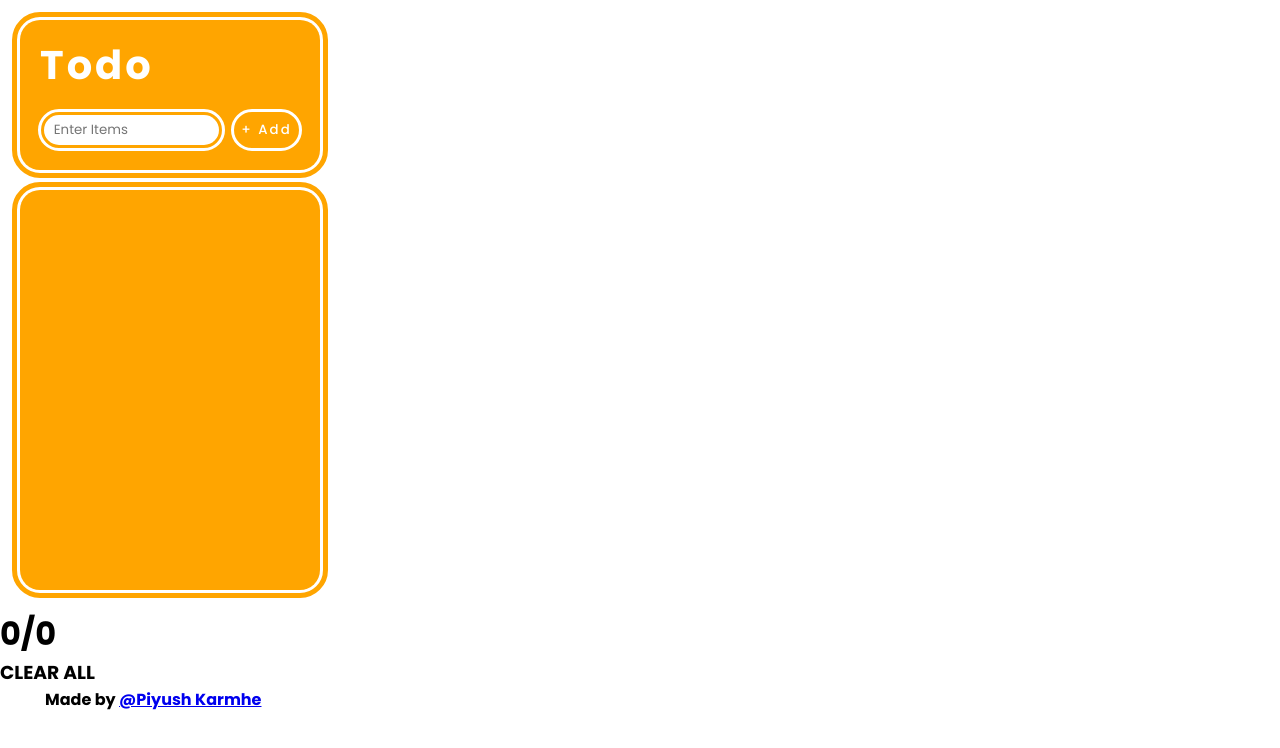
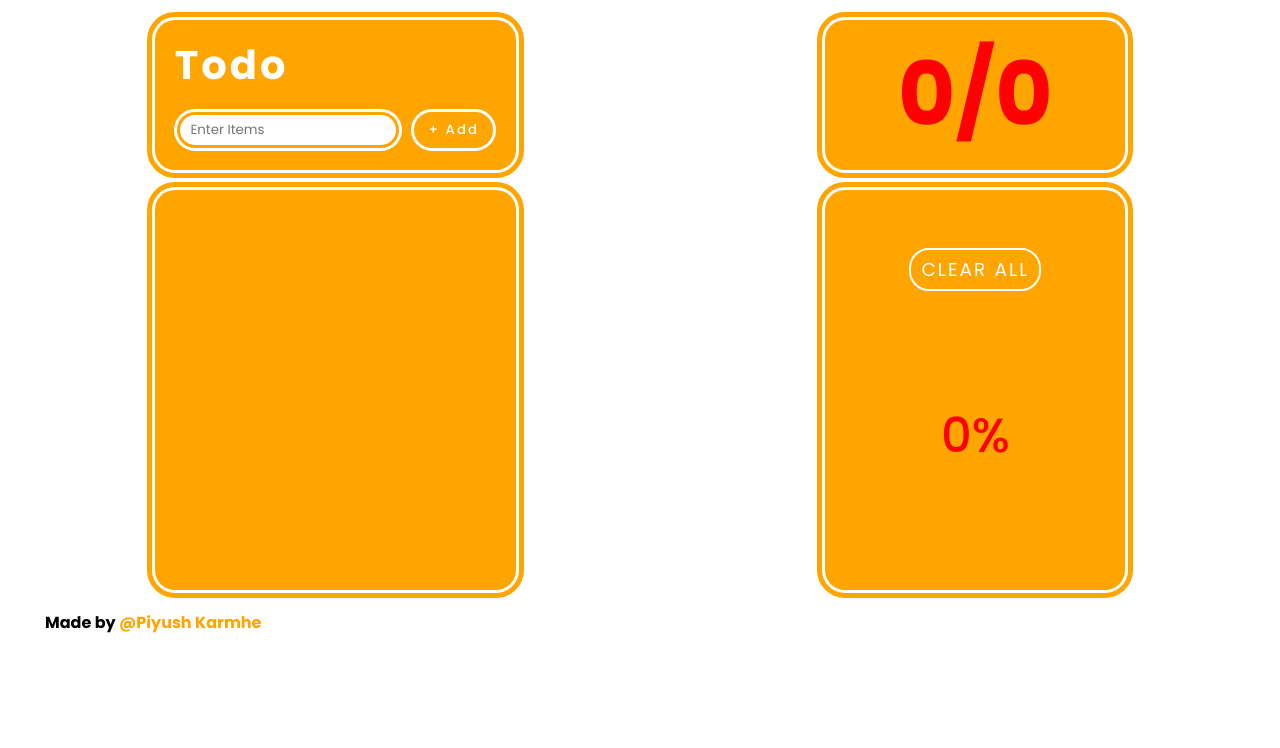
Before and after one commit to PiyushKarmhe/todo, a plain HTML site: page index.html in a window 1280 px wide. Drawn offline with Linux system fonts and the light colour scheme.

Commit message:
Update todo.css

```diff
--- a/todo.css
+++ b/todo.css
@@ -12,11 +12,17 @@
     --leftw: 300px;
     --sec: white;
     --inte: red;
+    --size: 12rem;
+}
+
+main{
+    display: flex;
+    justify-content: space-around;
 }
 
 .head{
     height: 150px;
-    width: clamp(240px,80vw,var(--leftw));
+    min-width: clamp(240px,80vw,var(--leftw));
     background-color:var(--theme);
     margin: 20px;
     border-radius: 20px;
@@ -30,7 +36,7 @@
 
 .list{
     min-height: 400px;
-    width: clamp(240px,80vw,var(--leftw));
+    min-width: clamp(240px,80vw,var(--leftw));
     background-color:var(--theme);
     margin: 20px;
     border-radius: 20px;
@@ -131,6 +137,19 @@ li{
     gap:20px;
     align-items: center;
     height: 37.67px;
+    position:relative;
+}
+
+li::before{
+    content:"✓ ";
+    position: absolute;
+    left:-22px;
+    display: none;
+    color:var(--inte);
+}
+
+li:hover::before{
+    display: block;
 }
 
 .checked{
@@ -141,6 +160,11 @@ li{
     padding: 3px 20px;
     margin-top:5px;
 }
+
+.checked::before{
+    color:var(--theme) !important;
+}
+
 .del{
     background-color: var(--inte);
     color:var(--sec);
@@ -192,3 +216,99 @@ li:hover .del{
 h4{
     margin-left:45px;
 }
+
+.top{
+    height: 150px;
+    width: clamp(240px,80vw,var(--leftw));
+    background-color:var(--theme);
+    margin: 20px;
+    border-radius: 20px;
+    padding:10px 15px;
+    outline: 5px solid var(--theme);
+    outline-offset: 3px;
+    display: flex;
+    flex-direction: column;
+    justify-content: center;
+    align-items: center;
+}
+
+.bottom{
+    min-height: 400px;
+    width: clamp(240px,80vw,var(--leftw));
+    background-color:var(--theme);
+    margin: 20px;
+    border-radius: 20px;
+    padding:10px 15px;
+    outline: 5px solid var(--theme);
+    outline-offset: 3px;
+    display: flex;
+    align-items: center;
+    justify-content: space-evenly;
+    flex-direction: column;
+}
+
+.frac{
+    padding:10px;
+    color:var(--inte);
+    font-size: 5.5em;
+}
+
+@keyframes round {
+    0%, 33% { --per: 0; }
+    100% { --per: var(--value); }
+}
+
+.chart {
+    --per: var(--value);
+    animation: round 3s 1 forwards;
+    width: var(--size);
+    height: var(--size);
+    border-radius: 50%;
+    display: grid;
+    place-items: center;
+    background:
+        radial-gradient(closest-side, var(--theme) 80%, transparent 0 99.9%, var(--theme)  0),
+        conic-gradient(var(--inte) calc(var(--per) * 1%), var(--theme) 0);
+    font-size: calc(var(--size) / 4);
+    color: var(--inte);
+    font-weight: 500;
+}
+
+.chart::before {
+    counter-reset: percentage var(--value);
+    content: counter(percentage) '%';
+}
+
+.error {
+    position: relative;
+    animation: shake .1s linear;
+    animation-iteration-count: 3;
+}
+
+@keyframes shake {
+    0% { left: -5px; }
+    100% { right: -5px; }
+}
+
+.clear{
+    color:var(--sec);
+    letter-spacing: 2px;
+    font-weight: 400;
+    border: 2px solid var(--sec);
+    padding:5px 10px;
+    border-radius: 20px;
+}
+
+.clear:hover{
+    background-color: var(--inte);
+    cursor: pointer;
+}
+
+footer h4 a{
+    text-decoration: none;
+    color:var(--theme);
+}
+
+footer h4 a:hover{
+    color:var(--inte);
+}
```
